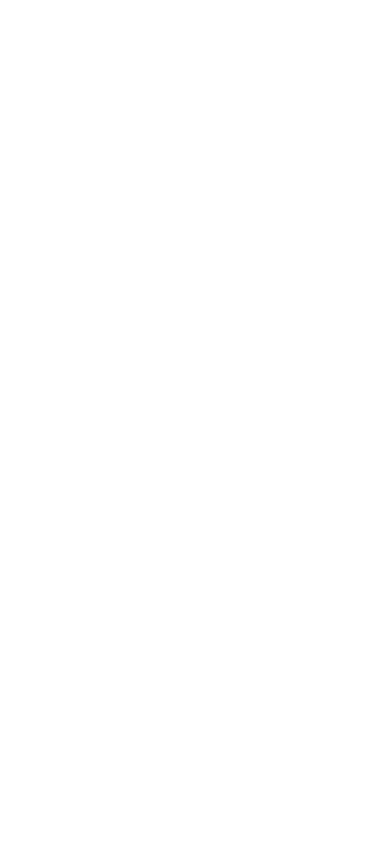
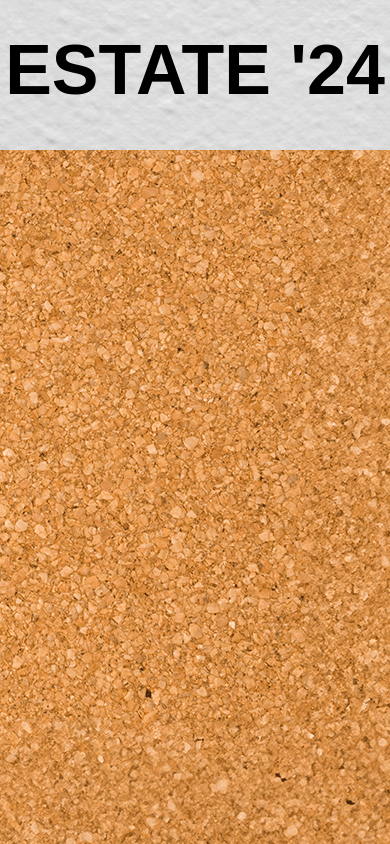
Before and after one commit to DavideCriscuolo/js-photo-blog, a plain HTML site: page index.html in a window 390 px wide. Shown: the top 844 px of the page. Drawn offline with Linux system fonts and the light colour scheme; a web font is replaced by a local one.

Commit message:
Aggiunta della struttura HTML iniziale e del foglio di stile CSS per la gestione della grafica e della responsività

```diff
--- a/assets/css/style.css
+++ b/assets/css/style.css
@@ -4,6 +4,12 @@ Sfruttando gli screen e gli asset in allegato riproduciamo la grafica proposta i
 
 Bonus
 rendi la pagina responsive, in modo che su mobile e tablet le foto si dispongano man mano una sotto l’altra ed il titolo abbia una dimensione adeguata */
+
+* {
+  margin: 0;
+  padding: 0;
+  box-sizing: border-box;
+}
 
 :root {
   --bg-color-oliva: #92c952;
@@ -13,3 +19,22 @@ rendi la pagina responsive, in modo che su mobile e tablet le foto si dispongano
   --bg-color-pink: #f66b97;
   --bg-color-blu-water: #56a8c2;
 }
+
+header {
+  height: 150px;
+  background-image: url(./../img/wall.png);
+
+  .title {
+    padding: 30px 0px 30px;
+    h1 {
+      font-family: "Edu TAS Beginner", sans-serif;
+      font-size: 70px;
+      text-align: center;
+    }
+  }
+}
+
+main {
+  background-image: url(./../img/cork.png);
+  height: 1200px;
+}
--- a/index.html
+++ b/index.html
@@ -0,0 +1,29 @@
+<!DOCTYPE html>
+<html lang="en">
+
+<head>
+    <meta charset="UTF-8">
+    <meta name="viewport" content="width=device-width, initial-scale=1.0">
+    <link rel="preconnect" href="https://fonts.googleapis.com">
+    <link rel="preconnect" href="https://fonts.gstatic.com" crossorigin>
+    <link
+        href="https://fonts.googleapis.com/css2?family=Edu+TAS+Beginner:wght@400..700&family=Sometype+Mono:ital,wght@0,400..700;1,400..700&display=swap"
+        rel="stylesheet">
+    <link rel="stylesheet" href="./assets/css/style.css">
+    <title>Photo</title>
+</head>
+
+<body>
+    <header>
+        <div class="title">
+            <h1>ESTATE '24</h1>
+        </div>
+    </header>
+    <main>
+
+    </main>
+
+
+</body>
+
+</html>
```
